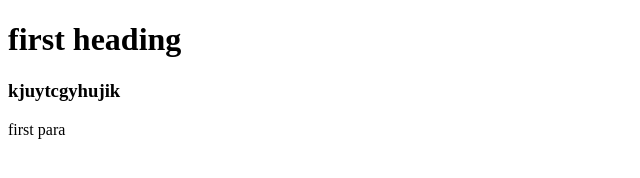
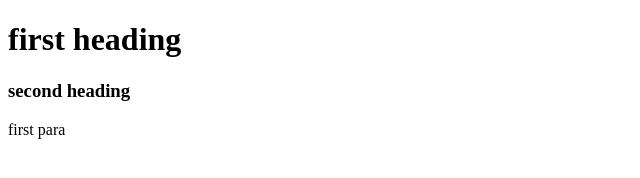
Before and after one commit to Ajesh0/Ajesh0, a plain HTML site: page index.html in a window 1280 px wide. Shown: the full height of the page, 0-640 px from the left. Drawn offline with Linux system fonts and the light colour scheme.

Commit message:
Index.html
I change the second heading

```diff
--- a/index.html
+++ b/index.html
@@ -3,7 +3,7 @@
   <title>Javapoint</title>
   <body>
     <h1>first heading</h1>
-    <h3>kjuytcgyhujik</h3>
+    <h3>second heading</h3>
     <p>first para</p>
   </body>
 </html>
```
